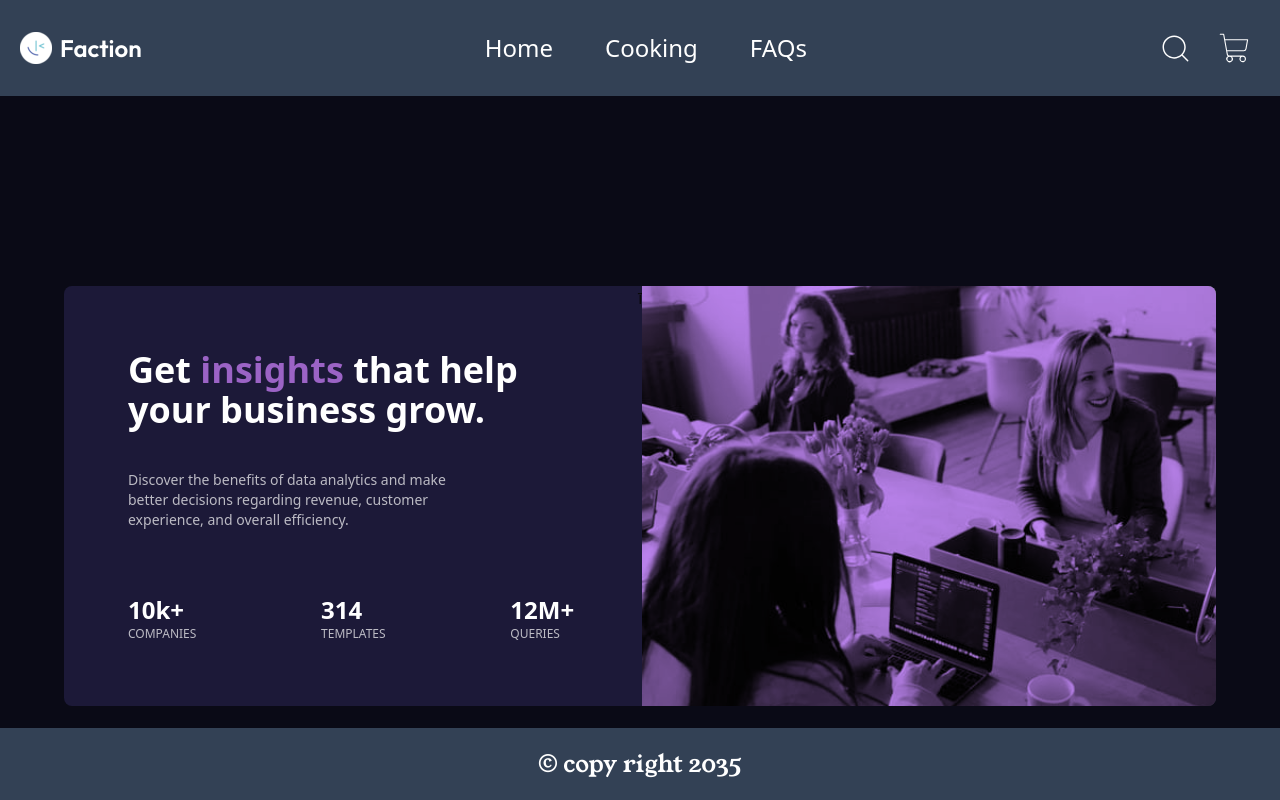
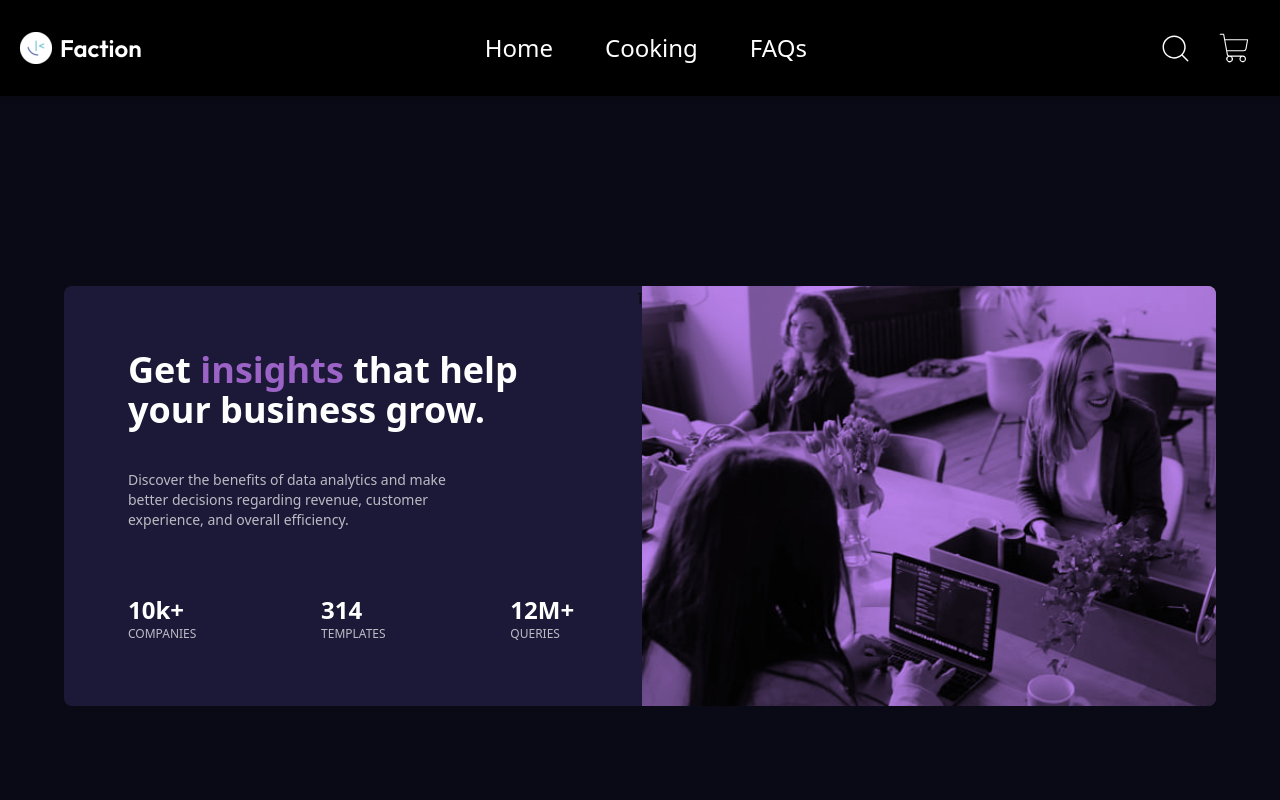
Before and after one commit to Kane-dylan/using-react, a React (Vite) app: page / in a window 1280 px wide. Shown: the top 800 px of the page. Built offline with nearby package versions, Linux system fonts and the light colour scheme.

Commit message:
fremer motion added

```diff
--- a/src/components/Footer.jsx
+++ b/src/components/Footer.jsx
@@ -1,13 +1,13 @@
-import React from 'react'
+import React from "react";
 
 const Footer = () => {
   return (
-    <div className="min-h-10 mx-auto bg-slate-700 sticky bottom-0">
+    <div className="min-h-10 mx-auto bg-transparent backdrop-blur-md transition-all duration-300">
       <div className="text-white flex justify-center p-5 young-serif-regular text-2xl">
         &copy; copy right 2035
       </div>
     </div>
   );
-}
+};
 
-export default Footer
+export default Footer;
--- a/src/components/Navbar.jsx
+++ b/src/components/Navbar.jsx
@@ -13,8 +13,8 @@ const Navbar = () => {
 
   return (
     <>
-      <nav className="sticky top-0 z-50">
-        <div className="flex flex-row justify-between items-center bg-slate-700 text-white px-5 overflow-hidden">
+      <nav className="sticky top-0 z-50 bg-transparent backdrop-blur-md transition-all duration-300 shadow-md">
+        <div className="flex flex-row justify-between items-center text-white px-5 overflow-hidden">
           {/* logo section */}
           <Link to={"/"}>
             <div className="flex items-center text-2xl gap-2 font-bold outfit py-8">
@@ -29,7 +29,7 @@ const Navbar = () => {
                 <Link to="/">
                   <Button
                     variant="ghost"
-                    className="sm:text-2xl hover:bg-slate-800 hover:text-white"
+                    className="sm:text-2xl hover:bg-slate-800 hover:text-white transition-all duration-300"
                   >
                     Home
                   </Button>
@@ -39,7 +39,7 @@ const Navbar = () => {
                 <Link to="/cooking">
                   <Button
                     variant="ghost"
-                    className="sm:text-2xl hover:bg-slate-800 hover:text-white"
+                    className="sm:text-2xl hover:bg-slate-800 hover:text-white transition-all duration-300"
                   >
                     Cooking
                   </Button>
@@ -49,7 +49,7 @@ const Navbar = () => {
                 <Link to="/faq">
                   <Button
                     variant="ghost"
-                    className="sm:text-2xl hover:bg-slate-800 hover:text-white"
+                    className="sm:text-2xl hover:bg-slate-800 hover:text-white transition-all duration-300"
                   >
                     FAQs
                   </Button>
--- a/src/components/ResponsiveMenu.jsx
+++ b/src/components/ResponsiveMenu.jsx
@@ -1,9 +1,10 @@
 import {motion, AnimatePresence } from 'framer-motion'
 import React from 'react'
+import { Link } from 'react-router-dom';
 
 const ResponsiveMenu = ({open}) => {
   return (
-    <AnimatePresence mode='wait'>
+    <AnimatePresence mode="wait">
       {open && (
         <motion.div
           initial={{ x: "100%" }}
@@ -15,13 +16,13 @@ const ResponsiveMenu = ({open}) => {
           <div className="flex flex-col items-center justify-center bg-slate-800 text-white p-6 rounded-lg shadow-lg">
             <ul className="flex flex-col space-y-4 text-xl outfit items-center py-6 w-full">
               <li className="w-full text-center py-2 px-4 rounded-md hover:bg-slate-700 transition-all cursor-pointer">
-                Home
+                <Link to="/">Home</Link>
               </li>
               <li className="w-full text-center py-2 px-4 rounded-md hover:bg-slate-700 transition-all cursor-pointer">
-                Cooking
+                <Link to="/cooking">Cooking</Link>
               </li>
               <li className="w-full text-center py-2 px-4 rounded-md hover:bg-slate-700 transition-all cursor-pointer">
-                FAQs
+                <Link to="/faq">FAQs</Link>
               </li>
             </ul>
           </div>
--- a/src/layout/Layout.jsx
+++ b/src/layout/Layout.jsx
@@ -7,7 +7,7 @@ import Navbar from '@/components/Navbar';
 const Layout = () => {
   return (
     <div>
-      <main className="min-h-screen mx-auto overflow-hidden-clip">
+      <main className="min-h-screen mx-auto overflow-hidden-clip bg-black">
         {/* <Header/> */}
         <Navbar/>
         <Outlet/>
```
